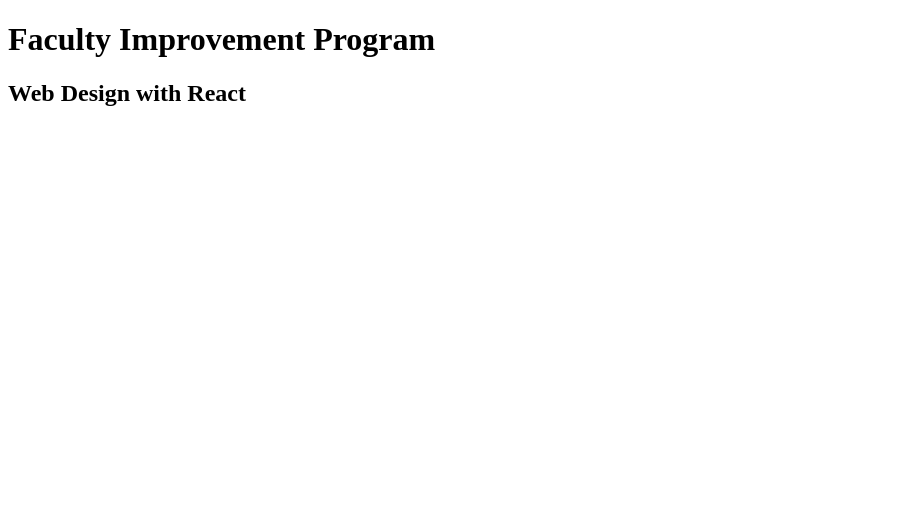
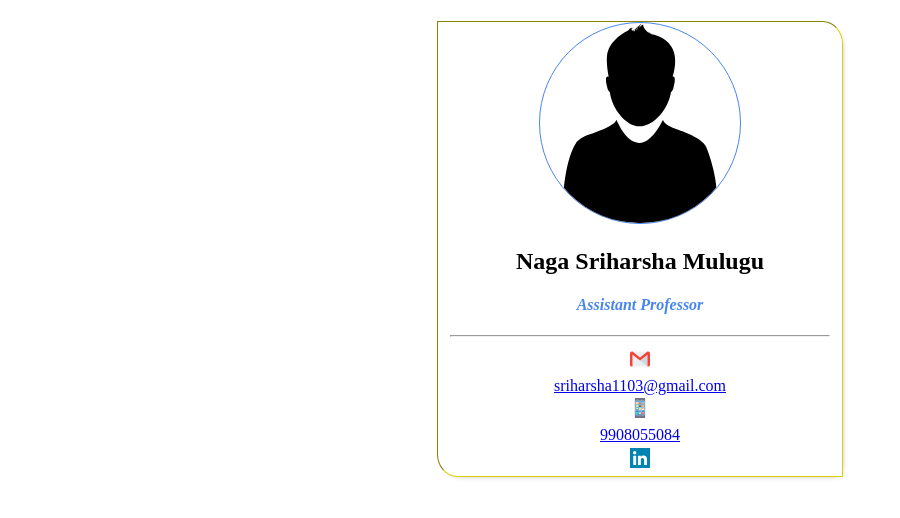
Before and after one commit to Sriharsha1103/Web-Design, a plain HTML site: page index.html in a window 1280 px wide. Shown: the whole page, without its empty margins (0-900 px from the left). Drawn offline with Linux system fonts and the light colour scheme.

Commit message:
Third Commit

```diff
--- a/css/style.css
+++ b/css/style.css
@@ -0,0 +1,6 @@
+#two {background: #dddd22;
+	text-align: right;}
+.parent #childOne{
+	background: #ff500f;
+}
+h4{text-align: center;}
--- /dev/null
+++ b/css/style1.css
@@ -0,0 +1,50 @@
+.parent {
+	display: flex;
+	flex-direction: row;
+	flex-wrap: wrap;
+	justify-content: center;
+
+}
+.child{
+	width: 30%;
+	border: 1px;
+	border-style: inset;
+	border-color: #ddd000;
+	padding-left: 1%;
+	padding-right: 1%;
+	margin: 1%;
+	box-shadow: 3px 3px 8px -8px #080000;
+	border-radius:0% 5%;
+	text-align: center;
+}
+.role{
+	font-style: italic;
+	color: #4885ed;
+}
+.profile{
+	width: 200px;
+	border: 1px solid #4885ED;
+	border-radius: 70%;
+}
+.contact{
+	display: block;
+}
+.contacticons{
+	padding: 1%;
+	width: 20px;
+	align-self: left;
+}
+@media only screen and (min-width: 320px) and (max-width: 480px){
+	.child{
+		width: 90%;
+		border: 1px;
+		border-style: inset;
+		border-color: #ddd000;
+		padding-left: 1%;
+		padding-right: 1%;
+		margin: 1%;
+		box-shadow: 3px 3px 8px -8px #080000;
+		border-radius:0% 5%;
+		text-align: center;
+}
+}
--- a/index.html
+++ b/index.html
@@ -1,10 +1,30 @@
 <!DOCTYPE html>
-<HTML>
-	<HEAD>
-		<TITLE>Welcome Page</TITLE>
-	</HEAD>
-	<BODY>
-		<H1> Faculty Improvement Program </H1>
-		<H2> Web Design with React </H2>
-	</BODY>
-</HTML>
+<html lang="en">
+	<head>
+		<title>Welcome Page</title>
+		<link rel="icon" type="favicon" href="image/fav_icon.svg">
+		<link rel="stylesheet" type="text/css" href="css/style1.css">
+ 		<style>
+			.one{background-color: #ddd; }
+
+		</style>
+		<meta name="viewport" content="width=device-width,initial-scale=1"/>
+	</head>
+	<body>
+		<section class="parent">
+			<article class="child">
+				<img src="image/profile_image.svg" class="profile"/>
+				<h2>Naga Sriharsha Mulugu</h2>
+				<h4 class="role">Assistant Professor</h4>
+				<hr>
+				<img src="image/email_icon.svg" class="contacticons"/>
+				<a href="mailto: sriharsha1103@gmail.com" class="contact">sriharsha1103@gmail.com</a>
+				<img src="image/phone_icon.svg" class="contacticons"/>
+				<a href="tel: +91 9908055084" class="contact">9908055084</a>
+				<a href="https://www.linkedin.com/in/sriharsha-mulugu-b0196a85" target="blank">
+					<img src="image/linkedin_icon.svg" class="contacticons"/>
+				</a>
+			</article>
+		</section>
+	</body>
+</html>
```
Also changed, not shown: image/email_icon.svg (added), image/fav_icon.svg (added), image/linkedin_icon.svg (added), image/phone_icon.svg (added), image/profile_image.svg (added), 1 other file.
